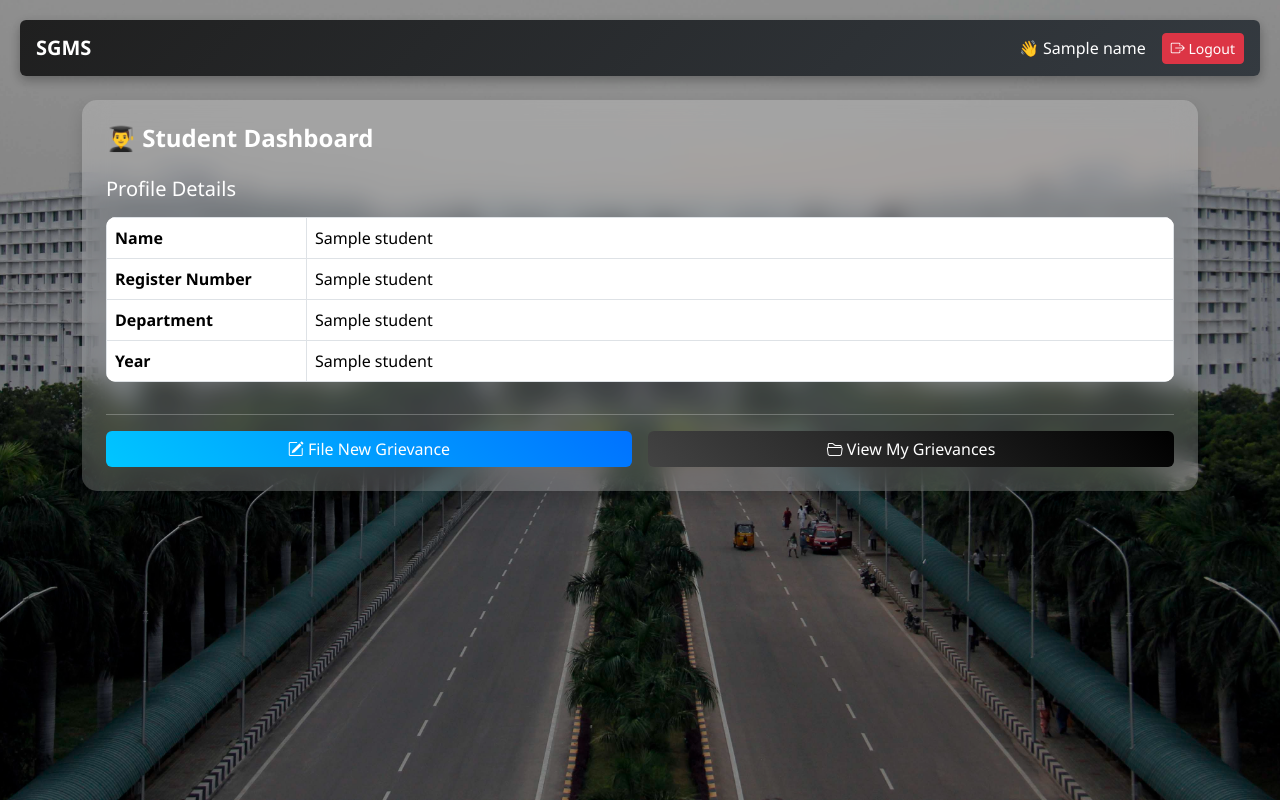
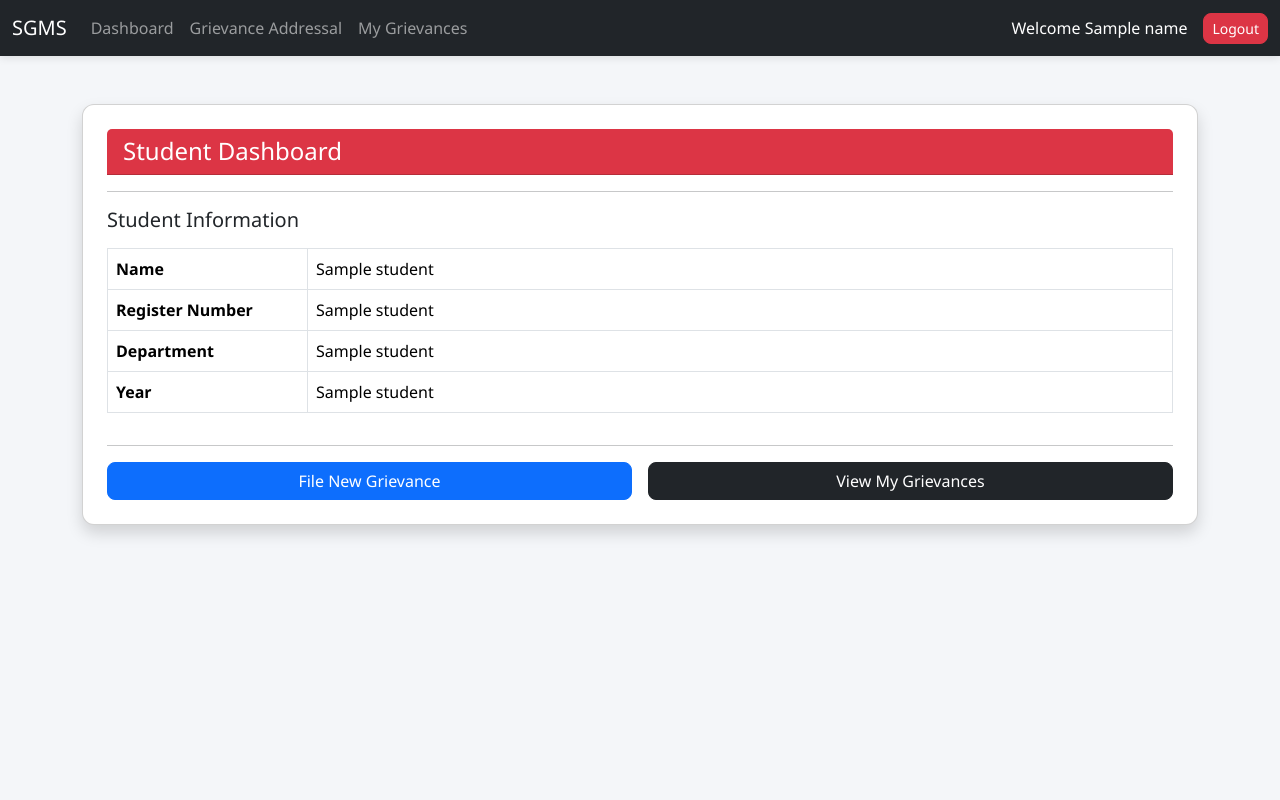
Before and after one commit to subhashreec1013-spec/sgms_project, a Flask app: template templates/dashboard.html in a window 1280 px wide. Run offline with Flask 3, Linux system fonts and the light colour scheme; the template is opened without the code that fills it: most values are stand-ins (such as "Sample title", 1, 10 or a date in 2020); some libraries are stand-ins or nearby versions.

Commit message:
dashboard changes

```diff
--- a/templates/dashboard.html
+++ b/templates/dashboard.html
@@ -4,60 +4,29 @@
     <title>Student Dashboard</title>
 
     <link href="https://cdn.jsdelivr.net/npm/bootstrap@5.3.2/dist/css/bootstrap.min.css" rel="stylesheet">
-    <link rel="stylesheet" href="https://cdn.jsdelivr.net/npm/bootstrap-icons@1.11.3/font/bootstrap-icons.css">
 
 <style>
 
-/* ===== BACKGROUND ===== */
 body{
-    background: url("{{ url_for('static', filename='images/bg.jpg') }}") no-repeat center center fixed;
-    background-size: cover;
-    font-family:'Segoe UI',sans-serif;
+background:#f4f6f9;
+font-family:'Segoe UI',sans-serif;
 }
 
-/* ===== OVERLAY ===== */
-.overlay{
-    background: rgba(0,0,0,0.4);
-    min-height:100vh;
-    padding:20px;
+.navbar{
+box-shadow:0 2px 8px rgba(0,0,0,0.1);
 }
 
-/* ===== NAVBAR ===== */
-.navbar{
-    background: linear-gradient(135deg,#1f1f1f,#343a40);
-    box-shadow:0 4px 12px rgba(0,0,0,0.3);
+.card{
+border-radius:12px;
 }
 
-/* ===== GLASS CARD ===== */
-.card{
-    border-radius:15px;
-    backdrop-filter: blur(12px);
-    background: rgba(255,255,255,0.2);
-    border:none;
-    color:white;
+.btn{
+border-radius:8px;
 }
 
-/* ===== TABLE ===== */
-.table{
-    background: rgba(255,255,255,0.9);
-    border-radius:10px;
-    overflow:hidden;
-}
-
-/* ===== BUTTONS ===== */
-.btn-primary{
-    background: linear-gradient(45deg,#00c6ff,#0072ff);
-    border:none;
-}
-
-.btn-dark{
-    background: linear-gradient(45deg,#434343,#000);
-    border:none;
-}
-
-.btn:hover{
-    transform:scale(1.05);
-    transition:0.3s;
+.dashboard-title{
+font-weight:600;
+margin-bottom:20px;
 }
 
 </style>
@@ -66,38 +35,61 @@ body{
 
 <body>
 
-<div class="overlay">
+<!-- ================= NAVBAR ================= -->
 
-<!-- ================= NAVBAR ================= -->
-<nav class="navbar navbar-expand-lg navbar-dark px-3 mb-4 rounded">
+<nav class="navbar navbar-expand-lg navbar-dark bg-dark">
+  <div class="container-fluid">
+    <a class="navbar-brand" href="#">SGMS</a>
 
-    <a class="navbar-brand fw-bold" href="#">SGMS</a>
+    <div class="collapse navbar-collapse">
 
-    <div class="ms-auto d-flex align-items-center">
+      <ul class="navbar-nav me-auto">
 
-        <span class="text-white me-3">
-            👋 {{ name }}
-        </span>
+        <li class="nav-item">
+            <a class="nav-link {% if request.path == '/dashboard' %}active fw-bold{% endif %}" href="/dashboard">
+                Dashboard
+            </a>
+        </li>
 
-        <a href="/logout" class="btn btn-danger btn-sm">
-            <i class="bi bi-box-arrow-right"></i> Logout
-        </a>
+        <li class="nav-item">
+            <a class="nav-link" href="/raise_grievance">
+                Grievance Addressal
+            </a>
+        </li>
+
+        <li class="nav-item">
+            <a class="nav-link" href="/my_grievances">
+                My Grievances
+            </a>
+        </li>
+
+      </ul>
+
+      <span class="navbar-text text-white me-3">
+          Welcome {{ name }}
+      </span>
+
+      <a href="/logout" class="btn btn-sm btn-danger">
+          Logout
+      </a>
 
     </div>
-
+  </div>
 </nav>
 
 <!-- ================= DASHBOARD ================= -->
 
-<div class="container">
+<div class="container mt-5">
 
 <div class="card shadow p-4">
 
-<h4 class="mb-4 fw-bold">👨‍🎓 Student Dashboard</h4>
+<div class="card-header bg-danger text-white">
+<h4 class="mb-0">Student Dashboard</h4>
+</div>
 
-<!-- ===== STUDENT INFO ===== -->
+<hr>
 
-<h5 class="mb-3">Profile Details</h5>
+<h5 class="mb-3">Student Information</h5>
 
 <table class="table table-bordered">
 
@@ -125,22 +117,18 @@ body{
 
 <hr>
 
-<!-- ===== ACTION BUTTONS ===== -->
-
 <div class="row g-3">
 
 <div class="col-md-6">
 <a href="/raise_grievance" class="btn btn-primary w-100">
-    <i class="bi bi-pencil-square"></i> File New Grievance
+File New Grievance
 </a>
 </div>
 
 <div class="col-md-6">
 <a href="/my_grievances" class="btn btn-dark w-100">
-    <i class="bi bi-folder2-open"></i> View My Grievances
+View My Grievances
 </a>
-</div>
-
 </div>
 
 </div>
```
Also changed, not shown: templates/admin_dashboard.html (line endings or trailing spaces).
